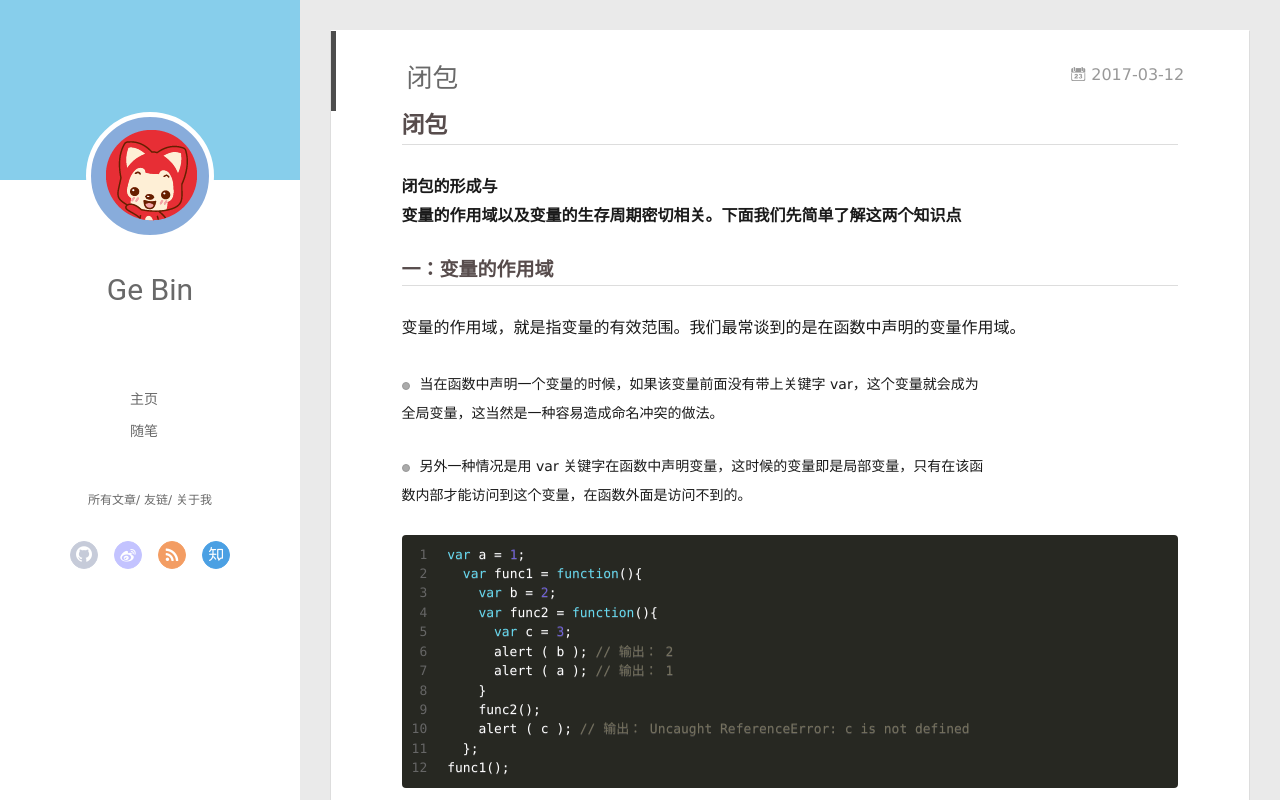
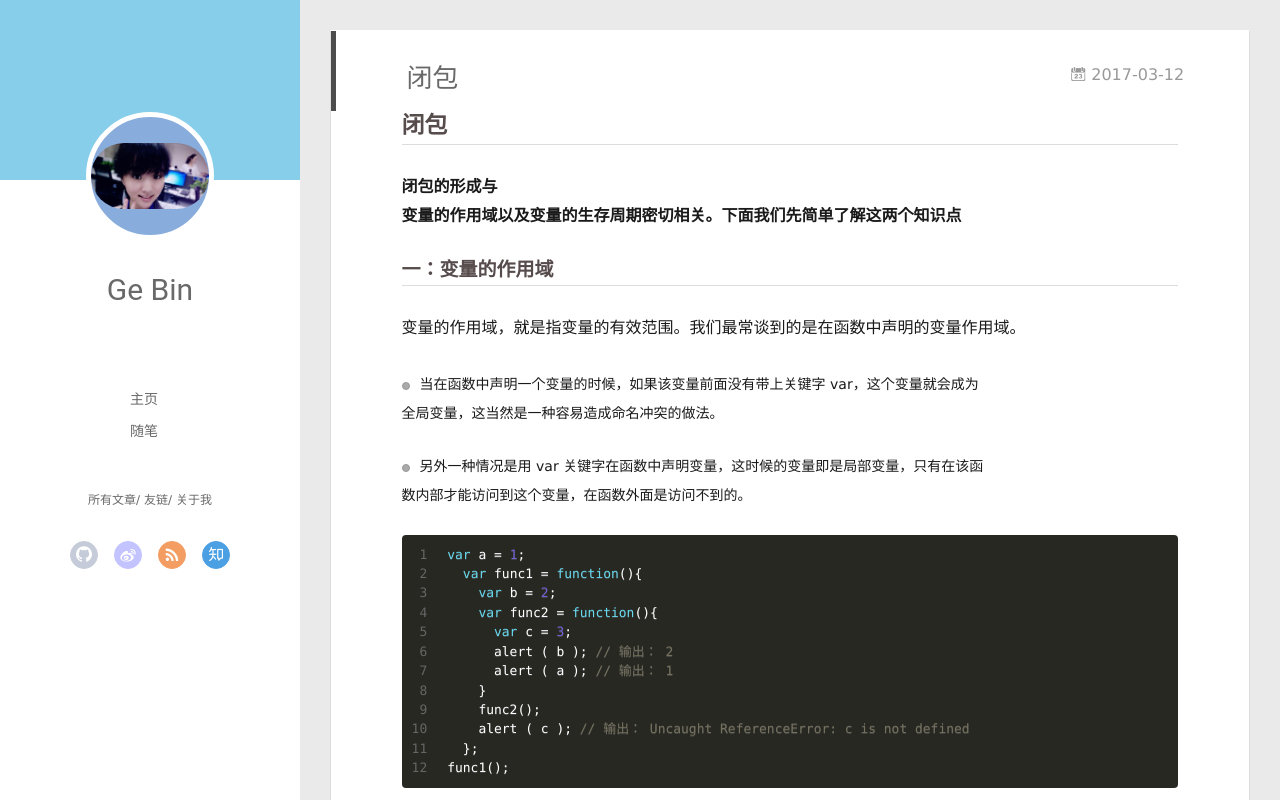
Before and after one commit to g-bin/g-bin.github.io, a plain HTML site: page 2017/03/12/闭包/index.html in a window 1280 px wide. Drawn offline with Linux system fonts and the light colour scheme.

Commit message:
Site updated: 2017-03-12 19:05:51

```diff
--- a/2017/03/12/闭包/index.html
+++ b/2017/03/12/闭包/index.html
@@ -61,7 +61,7 @@
 <div class="intrude-less">
 	<header id="header" class="inner">
 		<a href="/" class="profilepic">
-			<img src="/img/avatar.png" class="js-avatar">
+			<img src="/img/01.png" class="js-avatar">
 		</a>
 		<hgroup>
 		  <h1 class="header-author"><a href="/">Ge Bin</a></h1>
@@ -119,7 +119,7 @@
 	<div class="intrude-less">
 		<header id="header" class="inner">
 			<div class="profilepic">
-				<img src="/img/avatar.png" class="js-avatar">
+				<img src="/img/01.png" class="js-avatar">
 			</div>
 			<hgroup>
 			  <h1 class="header-author js-header-author">Ge Bin</h1>
@@ -515,7 +515,7 @@
 
     	<section class="tools-section tools-section-me" q-show="aboutme">
 
-  	  		<div class="aboutme-wrap" id="js-aboutme">很惭愧&lt;br&gt;&lt;br&gt;只做了一点微小的工作&lt;br&gt;谢谢大家</div>
+  	  		<div class="aboutme-wrap" id="js-aboutme">一个喜欢阿狸，喜欢编程的菇凉~</div>
 
     	</section>
 
```
Also changed, not shown: archives/2017/03/index.html (+3 -3 lines), archives/2017/index.html (+3 -3 lines), archives/index.html (+3 -3 lines), index.html (+3 -3 lines), tags/js/index.html (+3 -3 lines).
